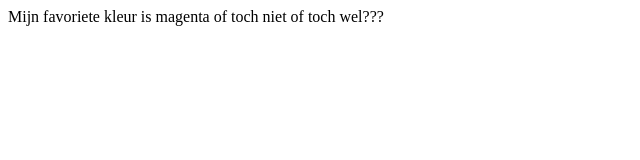
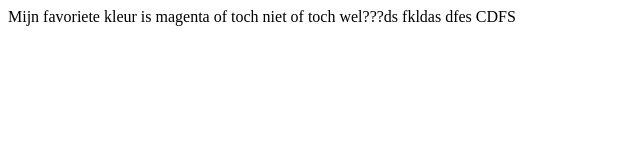
Before and after one commit to Chilong07/2023-html-V4I-Samuel, a plain HTML site: page index.html in a window 1280 px wide. Shown: the whole page, without its empty margins (0-640 px from the left). Drawn offline with Linux system fonts and the light colour scheme.

Commit message:
rfsrgdrsgfa

```diff
--- a/index.html
+++ b/index.html
@@ -9,7 +9,7 @@
 </head>
 
 <body>
-  Mijn favoriete kleur is magenta of toch niet of toch wel???
+  Mijn favoriete kleur is magenta of toch niet of toch wel???ds fkldas  dfes CDFS
 
 </body>
 
```
